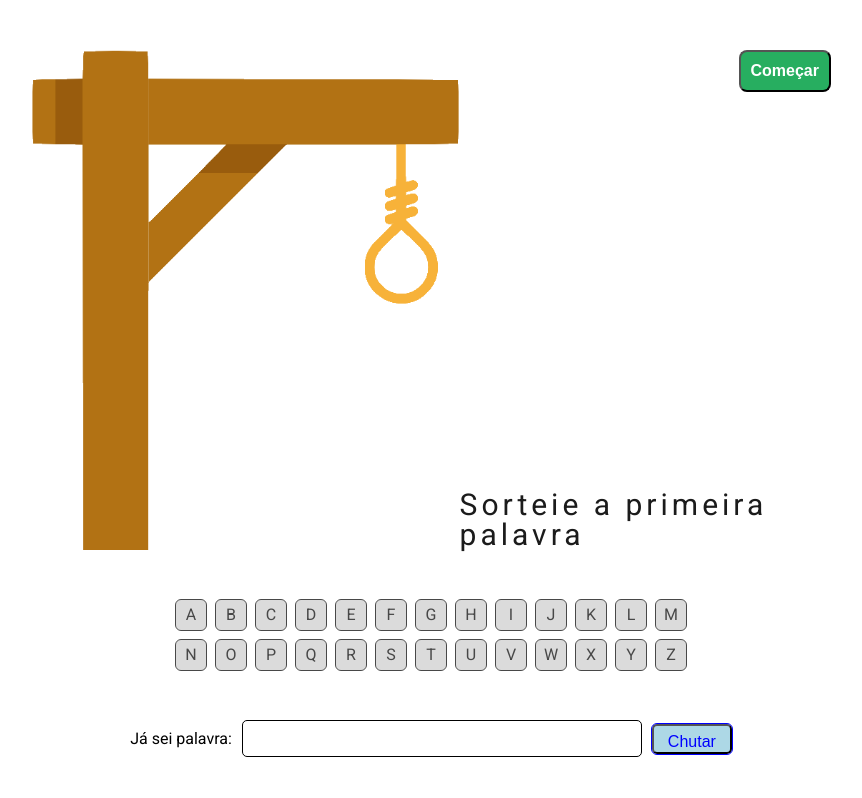
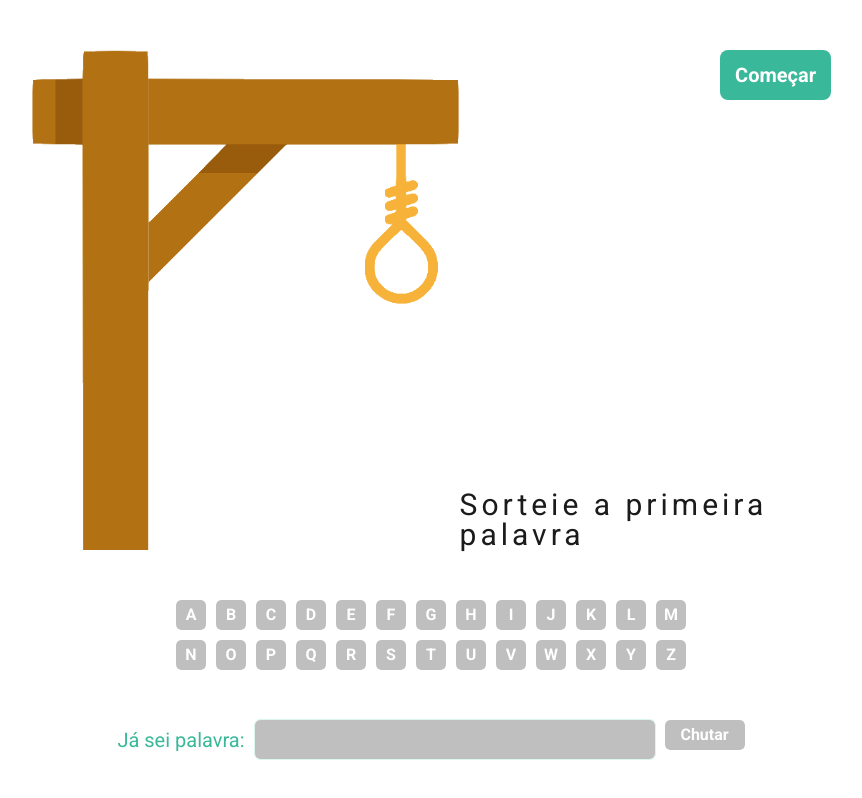
Before and after one commit to macielvini/driven-projeto8-jogoforca, a React (Create React App) app: page / in a window 1280 px wide. Shown: the top 798 px of the page, without its empty margins (209-1071 px from the left). Built offline with nearby package versions, Linux system fonts and the light colour scheme.

Commit message:
Cores alteradas

```diff
--- a/src/styles/reset.css
+++ b/src/styles/reset.css
@@ -127,3 +127,15 @@ table {
   border-collapse: collapse;
   border-spacing: 0;
 }
+
+button,
+input[type="submit"],
+input[type="reset"],
+input {
+  padding: 0;
+  border: none;
+  outline: none;
+  font: inherit;
+  color: inherit;
+  background: none;
+}
--- a/src/styles/style.css
+++ b/src/styles/style.css
@@ -42,12 +42,12 @@
 }
 
 .direita button {
-  background-color: #27ae60;
-
+  background-color: #39b89a;
+  width: max-content;
   color: #fff;
   font-weight: 700;
-  font-size: 16px;
-  padding: 10px;
+  font-size: 20px;
+  padding: 15px;
 
   border-radius: 8px;
 }
@@ -59,12 +59,12 @@
 }
 
 .direita .errou {
-  color: red;
+  color: #ff5883;
   font-weight: 700;
 }
 
 .direita .acertou {
-  color: #27ae60;
+  color: #39b89a;
   font-weight: 700;
 }
 
@@ -89,34 +89,34 @@
   height: 30px;
 
   font-size: 16px;
-  color: blue;
+  color: #39b89a;
+  font-weight: 700;
 
   text-align: center;
   line-height: 30px;
 
-  background-color: lightblue;
+  background-color: #b9eee1;
   border-radius: 5px;
-  outline: 1px solid blue;
+  outline: 1px solid #39b89a;
 
   cursor: pointer;
 }
 
-.controles .letras li.desativado {
-  color: #1b1b1b;
-  outline: 1px solid #1b1b1b;
-  background-color: lightgray;
-  opacity: 0.8;
+.controles .letras li.desativado,
+.chutar button.desativado,
+input.desativado {
+  color: #fff;
+  outline: 1px solid #fff;
+  background-color: gray;
+  opacity: 0.5;
+  box-shadow: none;
 }
 
-.desativado {
-  pointer-events: none;
-}
-
-.controles .chutar {
+.chutar {
   width: 100%;
 }
 
-.controles .chutar {
+.chutar {
   display: flex;
   justify-content: center;
   align-items: center;
@@ -125,13 +125,31 @@
   font-size: 16px;
 }
 
-.controles input {
-  border: 1px solid black;
+.chutar label {
+  color: #39b89a;
+  font-size: 20px;
+}
+
+.chutar input {
+  outline: 1px solid #b9eee1;
   border-radius: 5px;
   padding: 10px;
   min-width: 50%;
 }
 
-.controles button {
+.chutar button {
   width: 80px;
+  height: 30px;
+  transform: translateY(-5px);
+  box-shadow: 0 5px #39b89a;
+  transition: all 200ms ease;
 }
+
+.chutar button:active {
+  transform: translateY(2px);
+  box-shadow: 0 0px #39b89a;
+}
+
+.desativado {
+  pointer-events: none;
+}
```
